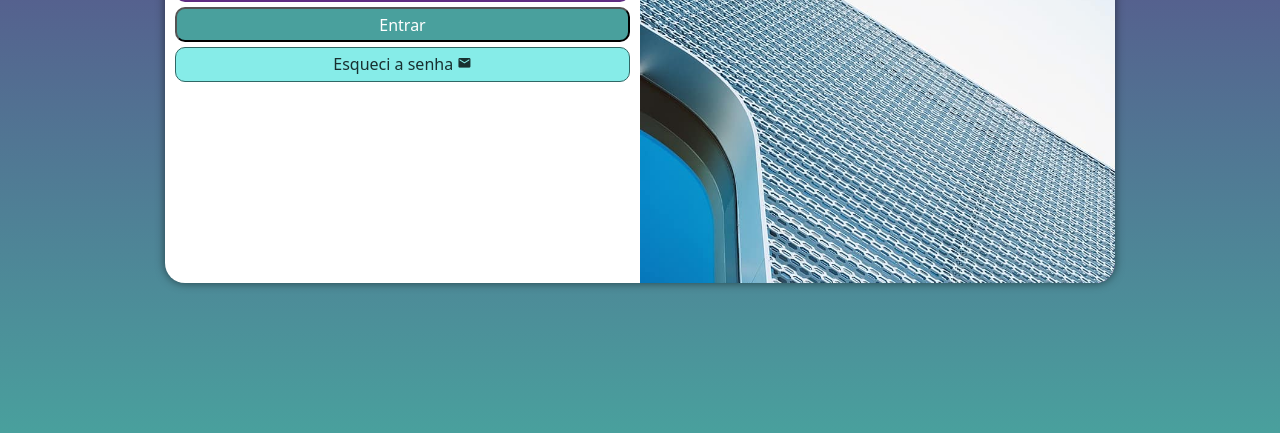
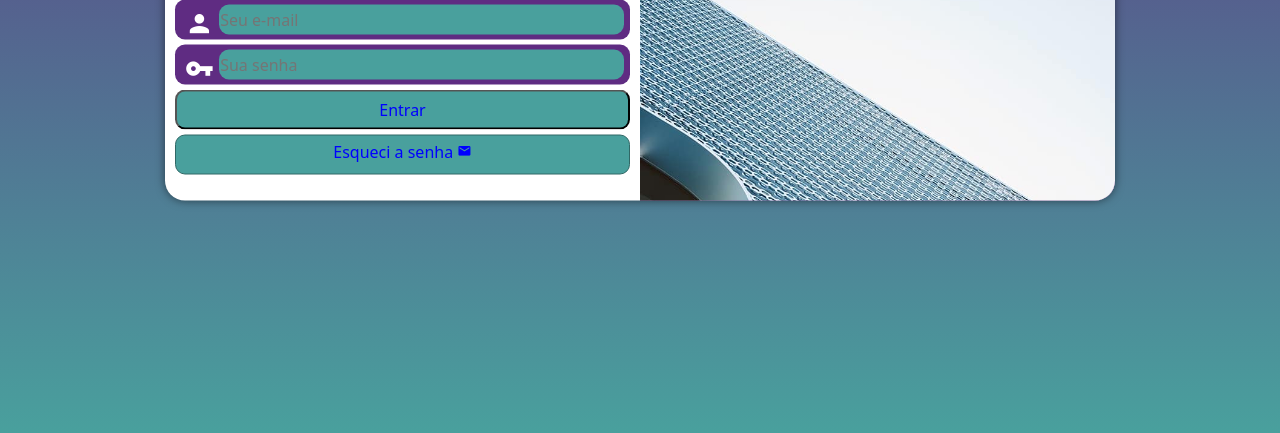
Before and after one commit to pverasp/projeto-login, a plain HTML site: page index.html in a window 1280 px wide. Shown: the part 367-800 px from the top of the page. Drawn offline with Linux system fonts and the light colour scheme.

Commit message:
ATUALIZACAO DO PROJETO

```diff
--- a/estilos/media-query.css
+++ b/estilos/media-query.css
@@ -20,6 +20,7 @@ Grandes telas.: acima de 1200px;
     }
     section#login {
         width: 80vw;
+        height: 335px;
     }
     section#login > div#imagem {
         float: left;
@@ -44,6 +45,7 @@ Grandes telas.: acima de 1200px;
 @media screen and (min-width: 993px) {
     section#login {
         width: 950px;
+        height: 335px;
     }
     section#login > div#imagem {
         float: right;
--- a/estilos/style.css
+++ b/estilos/style.css
@@ -56,6 +56,7 @@ div#formulario > p {
 form > div.campo {
     /* text-align: center; */
     background-color: #5f2c82;
+    border: #5f2c82;
     border-radius: 10px;
     height: 40px;
     margin: 5px 0px;
@@ -66,15 +67,36 @@ form > div.campo {
 form > div.campo > label {
     display: none;
 }
+form > div.campo > span {
+    color: white;
+    /* background-color: black; */
+    font-size: 1.8em;
+    width: 35px;
+    padding: 5px;
+
+}
+div.campo > input {
+    background-color: #49a09d;
+    font-size: 1em;
+    width: calc(100% - 40px);
+    height: 100%;
+    border: 0px;
+    border-radius: 10px;
+    padding: 1px;
+    transform: translateY(-12px);
+}
+div.campo >input:focus-within {
+    background-color: white;
+}
 form > input#ientrar {
     display: block;
     font-size: 1em;
     width: 100%;
     border-radius: 10px;
-    height: 35px;
+    height: 40px;
     background-color: #49a09d;
     cursor: pointer;
-    color: white;
+    color: blue;
     margin: 0px auto 0px auto;
 
 }
@@ -88,9 +110,9 @@ form > a.botao {
     text-align: center;
     font-size: 1em;
     /* width: 230px; */
-    height: 35px;
-    background-color: #86ece8;
-    color: #183030;
+    height: 40px;
+    background-color: #49a09d;
+    color: blue;
     border: 1px solid #306866;
     border-radius: 10px;
     text-decoration: none;
@@ -99,8 +121,8 @@ form > a.botao {
     margin: 5px auto 0px auto;
 }
 form > a.botao:hover {
-    background-color: #02f9f1;
-    color: white;
+    background-color: #306866;
+    color: black;
 }
 form > a.botao > span {
     font-size: 0.9em;
```
